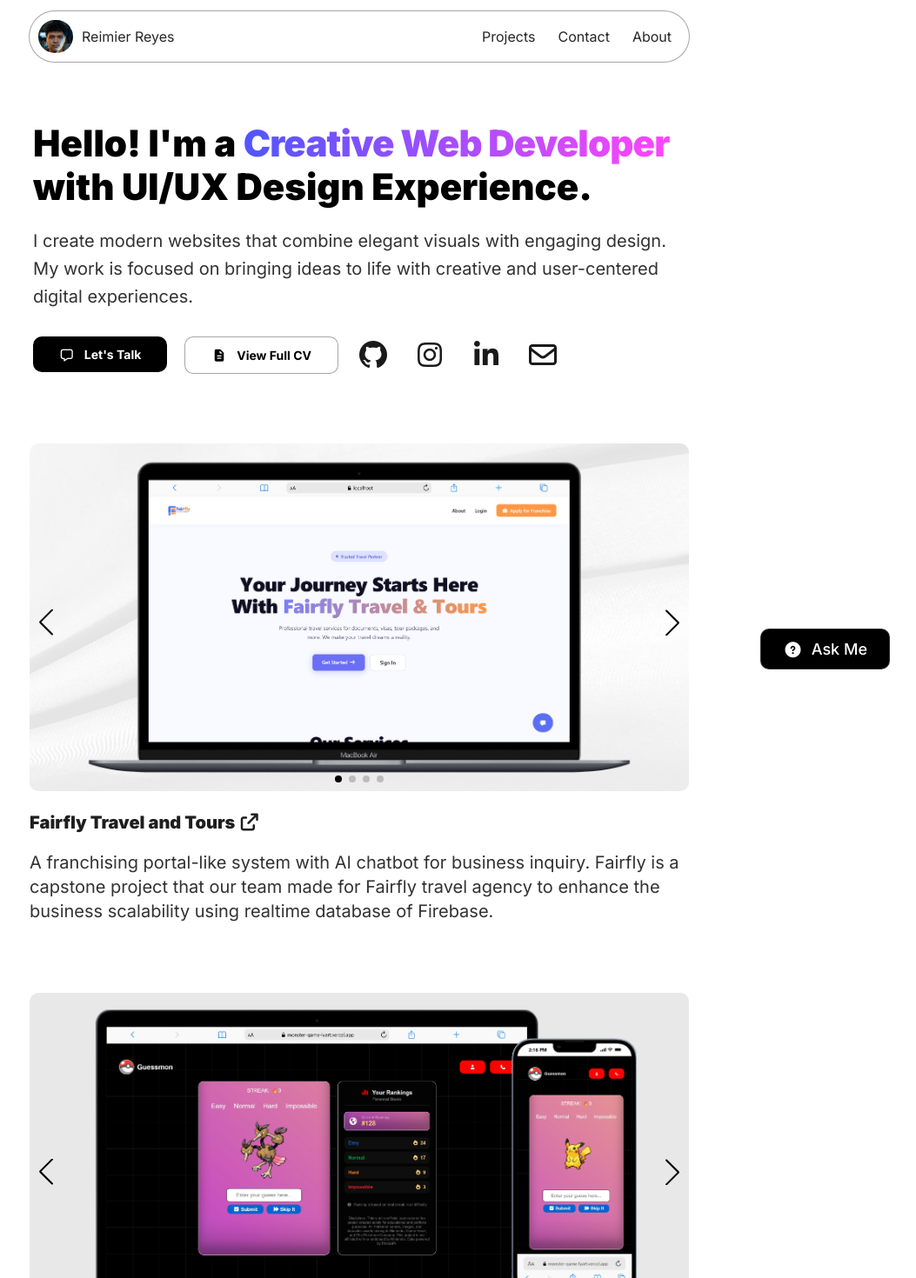
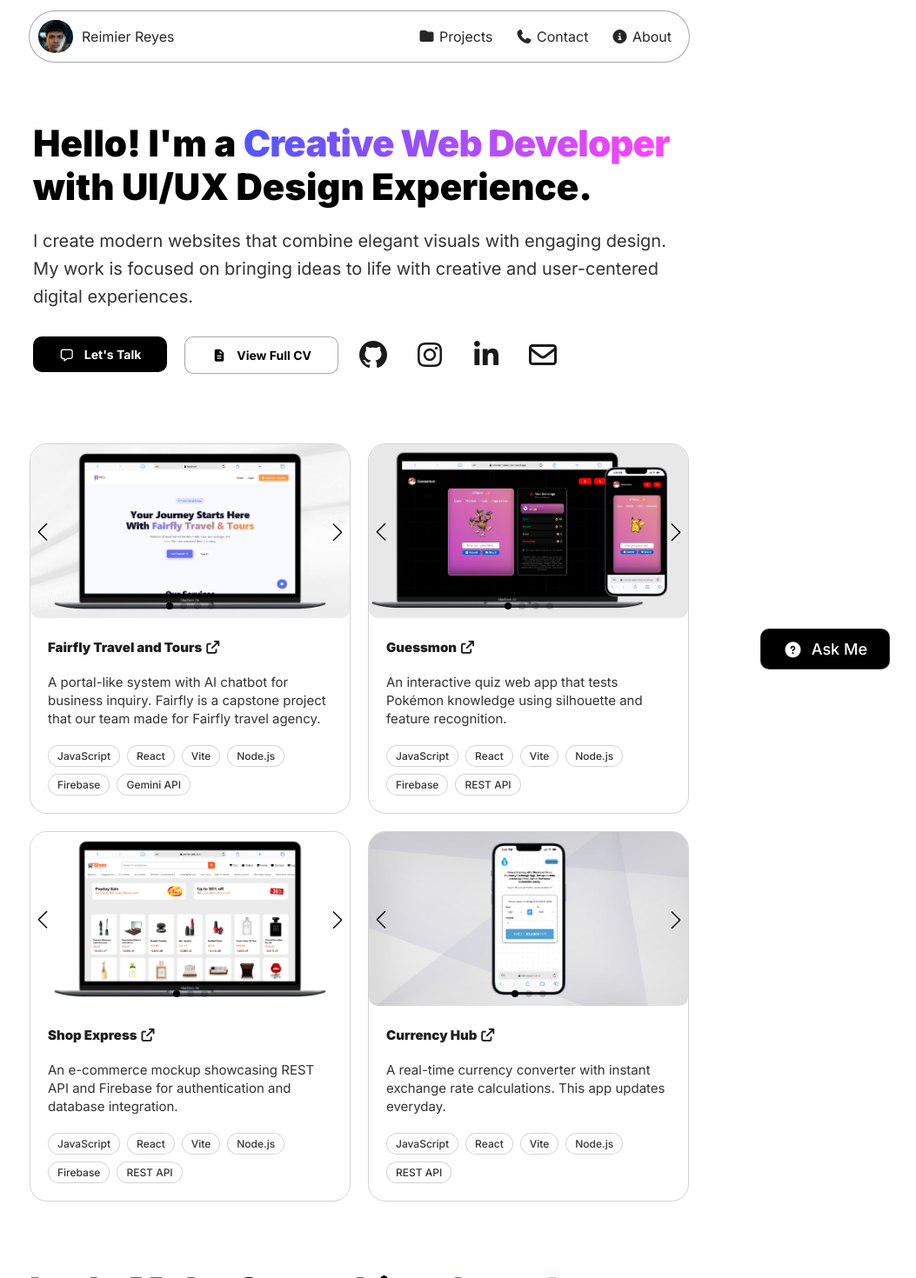
Before and after one commit to Reimier/portfolio-V1, a React (Vite) app: page / in a window 1280 px wide. Shown: the top 1470 px of the page at 87% size, without its empty margins (227-1280 px from the left). Built offline with nearby package versions, Linux system fonts and the light colour scheme.

Commit message:
Use env vars for Firebase config

```diff
--- a/src/components/Footer/Footer.jsx
+++ b/src/components/Footer/Footer.jsx
@@ -23,7 +23,7 @@
     <footer className="footer-container">
       <div className="footer-content">
         <div className="footer-left">
-          <h1 >Get In Touch With Me!</h1>
+          <h1 >Get In <span>Touch</span> With Me!</h1>
         </div>
 
         <div className="footer-right">
--- a/src/components/Footer/footer.css
+++ b/src/components/Footer/footer.css
@@ -22,6 +22,12 @@
   max-width: 400px;
   margin: 0;
   line-height: 1.1;
+}
+
+.footer-left span{
+
+  font-style: italic;
+
 }
 
 .footer-right {
--- a/src/components/Navbar/Navbar.jsx
+++ b/src/components/Navbar/Navbar.jsx
@@ -17,15 +17,15 @@
 
         <div className={`links ${menuOpen ? "active" : ""}`} >
           <NavLink to="/#projs" onClick={() => setMenuOpen(false)}>
-            Projects
+            <i class="fa-solid fa-folder"></i> Projects
           </NavLink>
 
           <NavLink to="/#contact-header" onClick={() => setMenuOpen(false)}>
-            Contact
+            <i class="fa-solid fa-phone"></i> Contact
           </NavLink>
 
           <NavLink to="/about" onClick={() => setMenuOpen(false)}>
-            About
+           <i class="fa-solid fa-circle-info"></i> About
           </NavLink>
 
         </div>
--- a/src/components/Navbar/navbar.css
+++ b/src/components/Navbar/navbar.css
@@ -3,7 +3,6 @@
   align-items: center;
   justify-content: space-between;
   padding: 10px;
-  font-family: "Inter";
 
   position: fixed;
   top: 12px;
@@ -49,13 +48,12 @@
   font-size: 16px;
   text-decoration: none;
   color: rgba(0, 0, 0, 0.85);
-  transition: opacity 0.25s ease;
   padding: 5px;
+  transition: 0.3s;
 }
 
 nav a:hover {
-  opacity: 0.8;
-  text-decoration: underline;
+  transform: translateY(-3px);
   transition: 0.3s;
 }
 
--- a/src/components/ProjectCard/ProjectCard.jsx
+++ b/src/components/ProjectCard/ProjectCard.jsx
@@ -10,8 +10,7 @@
 import "swiper/css/navigation";
 import "swiper/css/pagination";
 
-
-export default function ProjectCard({ images, title, desc, site }) {
+export default function ProjectCard({ images, title, desc, site, stack }) {
 
   return (
     <div className="card" >
@@ -43,6 +42,13 @@
         <p>{desc}</p>
       </div>
 
+      {stack && stack.length > 0 && (
+        <div className="card-stack">
+          {stack.map((tech, index) => (
+            <span key={index} className="stack-tag">{tech}</span>
+          ))}
+        </div>
+      )}
 
     </div>
   );
--- a/src/components/ProjectCard/project-card.css
+++ b/src/components/ProjectCard/project-card.css
@@ -3,9 +3,35 @@
 
     width: 100%;
     max-width: 790px;
-    min-height: 560px;
+    min-height: 400px;
     overflow: hidden;
+    border: 1px solid rgba(130, 130, 130, 0.35);
+    border-radius: 20px;
+    transition: 0.3s;
+}
 
+.card-stack {
+  display: flex;
+  flex-wrap: wrap;
+  gap: 8px;
+  margin: 20px;
+}
+
+.stack-tag {
+  font-size: 0.75rem;
+  padding: 4px 10px;
+  border-radius: 999px;
+  border: 1px solid rgba(130, 130, 130, 0.35);
+  background: #ffffff;
+  color: #333;
+  font-weight: 500;
+  transition: 0.3s;
+}
+
+.card:hover{
+
+  box-shadow: 4px 4px 10px 2px rgba(0, 0, 0, 0.2);
+  transition: 0.3s;
 
 }
 
@@ -19,8 +45,9 @@
 .title{
 
     margin-bottom: 0px;
-    font-size: 20px;
+    font-size: 15px;
     font-weight: 900;
+    margin: 20px;
 
 }
 
@@ -38,11 +65,13 @@
 
 .card-desc{
 
-  font-size: 20px;
+  font-size: 15px;
   color: #323232;
   max-width: 100%;
-  margin: 0;
+  margin: 20px;
+  margin-top: 0px;
   line-height: 1.4
+
 }
 
 .btn{
@@ -79,15 +108,15 @@
 
 .image-slider img {
   width: 100%;
-  height: 400px;
+  height: 200px;
   object-fit: cover;
   border-radius: 10px;
 }
 
 .image-slider .swiper-button-next,
 .image-slider .swiper-button-prev {
-  width: 30px;
-  height: 30px;
+  width: 20px;
+  height: 20px;
   color: rgb(0, 0, 0) !important;
 }
 
@@ -126,7 +155,6 @@
   }
 
   .title {
-    margin: 0px;
     font-size: 18px;
   }
 
--- a/src/index.css
+++ b/src/index.css
@@ -58,6 +58,7 @@
 button:hover{
 
   transition: 0.3s;
+  box-shadow: 4px 4px 10px 2px rgba(0, 0, 0, 0.2);
   transform: scaleY(1.2);
 
 }
--- a/src/pages/Contact/Contact.jsx
+++ b/src/pages/Contact/Contact.jsx
@@ -58,7 +58,7 @@
 
         <div className="contact-intro" >
 
-            <p id="contact-header">Let's make something <span>Great!</span></p>
+            <p id="contact-header">Let's Make Something <span>Great!</span></p>
             <p id="contact-desc">Send me a message so that we can work together on a
                                   project or just say hi to me! Hit me up and I’ll get back to
                                   you as soon as possible.</p>
--- a/src/pages/LandingPage/LandingPage.jsx
+++ b/src/pages/LandingPage/LandingPage.jsx
@@ -15,7 +15,7 @@
 
         <div className="intro"  >
 
-          <p id="header">Hello! I'm a  <span>Creative Web Developer</span> with UI/UX Design Experience.</p>
+          <p id="header">Hello! I'm a <span>Creative Web Developer</span> with UI/UX Design Experience.</p>
           <p id="landing-desc" > I create modern websites that combine elegant visuals with engaging design. My work is focused on bringing ideas to life with creative and user-centered digital experiences.</p>
 
         </div>
@@ -58,9 +58,9 @@
             "fairfly4.png",
           ]}
           title= "Fairfly Travel and Tours"
-          desc = "A franchising portal-like system with AI chatbot for business inquiry. Fairfly is a capstone project that our team made for Fairfly travel agency to enhance the business scalability using realtime database of Firebase."
+          desc = "A portal-like system with AI chatbot for business inquiry. Fairfly is a capstone project that our team made for Fairfly travel agency."
           site = "https://reimier.github.io/shop-express/#/home"
-
+          stack={["JavaScript", "React", "Vite", "Node.js", "Firebase", "Gemini API"]}
           />
 
           <ProjectCard
@@ -73,9 +73,9 @@
           ]}
 
           title= "Guessmon "
-          desc = "An interactive quiz web app that tests Pokémon knowledge using silhouette and feature recognition. Features multiple difficulty levels, player rankings, and a polished UI built with React components."
+          desc = "An interactive quiz web app that tests Pokémon knowledge using silhouette and feature recognition."
           site = "https://monster-game-lyart.vercel.app/#/register"
-
+          stack={["JavaScript", "React", "Vite", "Node.js", "Firebase", "REST API"]}
           />
 
           <ProjectCard
@@ -87,9 +87,9 @@
           ]}
 
           title= "Shop Express "
-          desc = "An e-commerce mockup showcasing a modern online store. Built with dummy API product data and Firebase for authentication and real-time database. Includes product browsing, user authentication, and a clean design."
+          desc = "An e-commerce mockup showcasing REST API and Firebase for authentication and database integration."
           site = "https://reimier.github.io/shop-express/#/home"
-
+          stack={["JavaScript", "React", "Vite", "Node.js", "Firebase", "REST API"]}
           />
 
           <ProjectCard
@@ -100,9 +100,9 @@
             "currency3.png",
           ]}
           title= "Currency Hub "
-          desc = "A real-time currency converter that delivers instant exchange rate calculations. Users can input any amount and instantly see the conversions across multiple currencies using live data from a public REST API."
+          desc = "A real-time currency converter with instant exchange rate calculations. This app updates everyday."
           site = "https://reimier.github.io/currency-exchange/#/"
-
+          stack={["JavaScript", "React", "Vite", "Node.js", "REST API"]}
           />
 
 
--- a/src/pages/LandingPage/landing-page.css
+++ b/src/pages/LandingPage/landing-page.css
@@ -144,8 +144,8 @@
 .projects {
   margin-top: 80px;
   display: grid;
-  grid-template-columns: repeat(1, minmax(0, 1fr));
-  gap: 60px;
+  grid-template-columns: repeat(2, minmax(0, 1fr));
+  gap: 20px;
   max-width: 790px;
   margin-left: auto;
   margin-right: auto;
```
